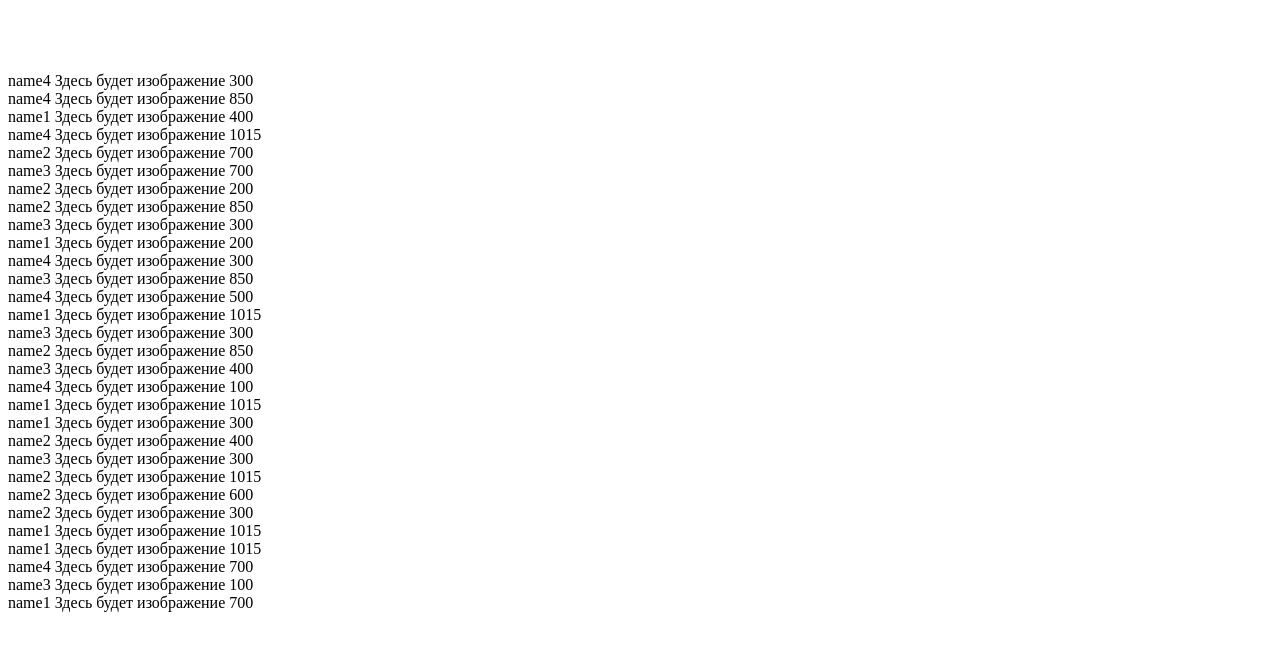
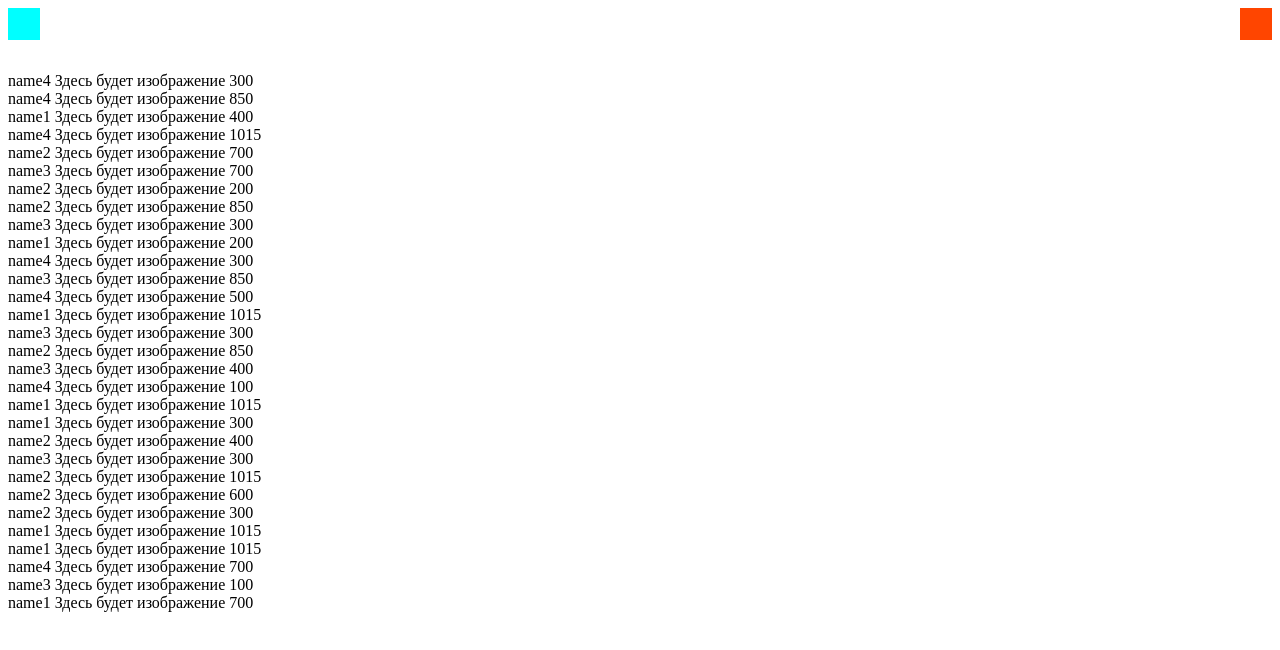
Before and after one commit to bashkirtcev-leonid/test_showcase, a Vue app: page / in a window 1280 px wide. Shown: the top 650 px of the page. Built offline with nearby package versions, Linux system fonts and the light colour scheme.

Commit message:
Implement header component

```diff
--- a/components/Header.vue
+++ b/components/Header.vue
@@ -1,32 +1,45 @@
 <template>
 	<div class="header">
 		<div class="left-block">
-			<i class="home"/>
+			<div @click='onClickHome' class="icon home">
+			</div>
 		</div>
 		<div class="right-block">
-			<i class="basket"/>
+			<div @click='onClickBasket' class="icon basket">
+			</div>
 		</div>
 	</div>
 </template>
 
 <script>
 export default {
+	methods: {
+		onClickHome: function () {
+			this.$router.push({
+				name: 'productList'
+			});
+		},
+		onClickBasket: function () {
+			// Здесь добавить хитрость на показ компонента корзины
+		}
+	}
 }
 </script>
 
 <style scoped>
 .header {
 	height: 64px;
+	width: 100%;
 }
 .left-block {
 	left: 0;
-	display: inline-block;
+	float: left;
 }
 .right-block {
 	right: 0;
-	display: inline-block;
+	float: right;
 }
-.header i {
+.header .icon {
 	width: 32px;
 	height: 32px;
 }
--- a/package.json
+++ b/package.json
@@ -12,6 +12,7 @@
         "vuex": "^3.1.0"
     },
     "devDependencies": {
+        "css-loader": "^2.1.0",
         "vue-loader": "^15.5.1",
         "webpack": "^4.28.4",
         "webpack-cli": "^3.2.1"
--- a/webpack.config.js
+++ b/webpack.config.js
@@ -14,6 +14,15 @@ module.exports = {
                 "test": /\.vue$/,
                 "exclude": /node_modules/,
                 "use": "vue-loader"
+            },
+            // this will apply to both plain `.css` files
+            // AND `<style>` blocks in `.vue` files
+            {
+                test: /\.css$/,
+                use: [
+                    'vue-style-loader',
+                    'css-loader'
+                ]
             }
         ]
     },
```
Also changed, not shown: 1 other file (tests, documents, lock files or other folders).
